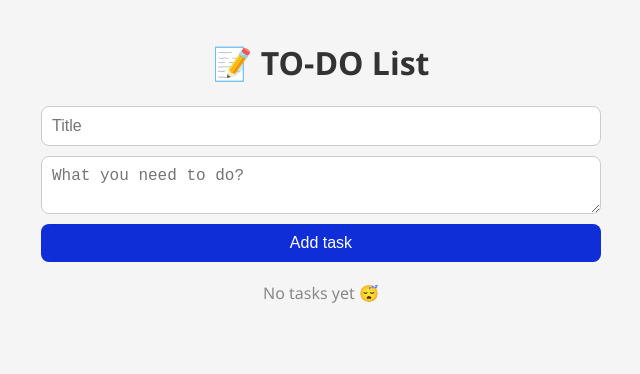
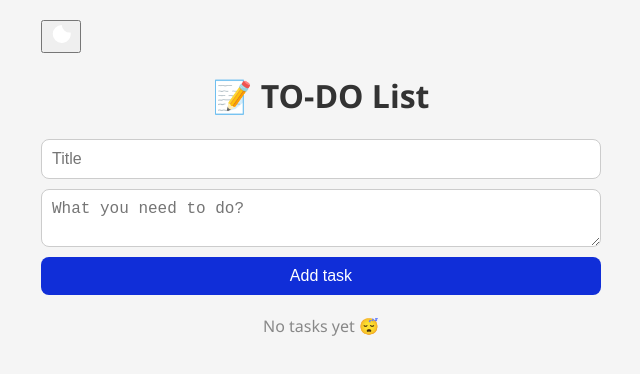
Before and after one commit to VadosKova/ToDoList, a React (Create React App) app in the folder todo-list/: page / in a window 1280 px wide. Shown: the top 374 px of the page, without its empty margins (319-959 px from the left). Built offline with nearby package versions, Linux system fonts and the light colour scheme.

Commit message:
Added button for theme

```diff
--- a/todo-list/src/App.js
+++ b/todo-list/src/App.js
@@ -1,7 +1,6 @@
 import { useState, useEffect } from "react";
 import TaskForm from "./components/TaskForm";
 import TaskList from "./components/TaskList";
-import logo from './logo.svg';
 import "./styles.css";
 
 function App() {
@@ -64,6 +63,17 @@ function App() {
 
   return (
     <div className="app">
+      <button className="theme-toggle" onClick={toggleTheme}>
+        {isDark ? (
+          <svg xmlns="http://www.w3.org/2000/svg" fill="black" viewBox="0 0 24 24" width="24" height="24">
+            <path d="M6.76 4.84l-1.8-1.79-1.41 1.41 1.79 1.8 1.42-1.42zm10.45 10.45l1.79 1.8 1.41-1.41-1.8-1.79-1.4 1.4zM12 4V1h-1v3h1zm0 19v-3h-1v3h1zm8-11h3v-1h-3v1zm-19 0h3v-1H1v1zm3.76 7.45l-1.8 1.79 1.41 1.41 1.79-1.8-1.4-1.4zm13.48-13.48l1.8-1.79-1.41-1.41-1.79 1.8 1.4 1.4zM12 6a6 6 0 100 12 6 6 0 000-12z"/>
+          </svg>
+        ) : (
+          <svg xmlns="http://www.w3.org/2000/svg" fill="white" viewBox="0 0 24 24" width="24" height="24">
+            <path d="M12.74 2a9 9 0 000 18c4.97 0 9-4.03 9-9 0-.5-.04-.99-.11-1.47A8 8 0 0112.74 2z"/>
+          </svg>
+        )}
+      </button>
       <h1>📝 TO-DO List</h1>
       <TaskForm onAdd={addTask} />
       <TaskList tasks={tasks} onDelete={deleteTask} onToggle={toggleComplete} onUpdate={updateTask}/>
```
